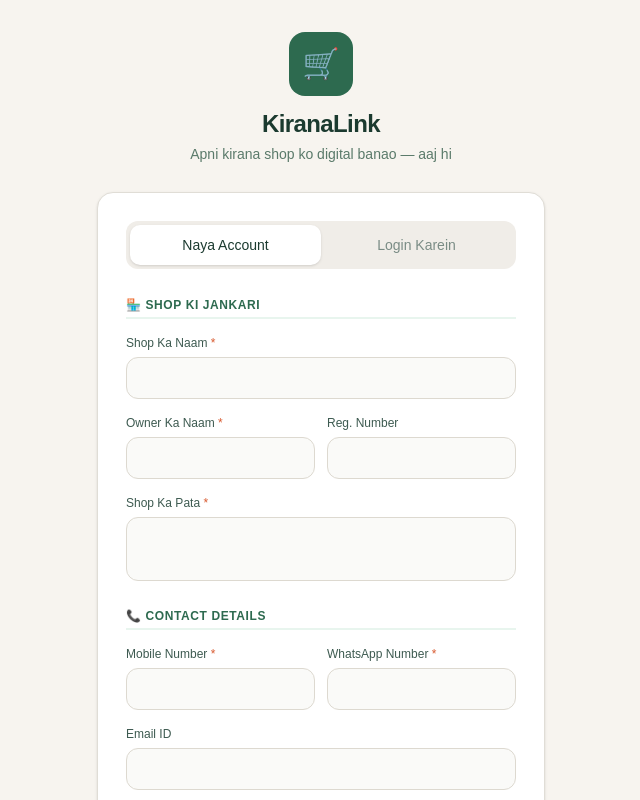
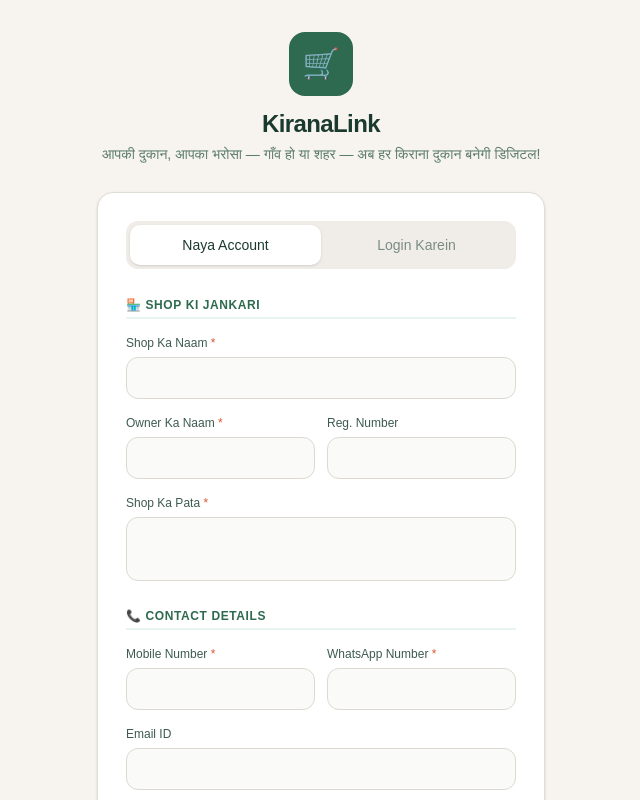
Before and after one commit to nthvsh/kiranalink-final, a Next.js app: page / in a window 1280 px wide. Shown: the top 800 px of the page, without its empty margins (319-959 px from the left). Built offline with nearby package versions, Linux system fonts and the light colour scheme.

Commit message:
Update page.tsx

```diff
--- a/src/app/page.tsx
+++ b/src/app/page.tsx
@@ -149,7 +149,7 @@ export default function HomePage() {
         <h1 className="text-2xl font-bold text-[#1B3A2F] tracking-tight">
           KiranaLink
         </h1>
-        <p className="text-sm text-[#5A7A6A] mt-1">Apni kirana shop ko digital banao — aaj hi</p>
+        <p className="text-sm text-[#5A7A6A] mt-1">आपकी दुकान, आपका भरोसा — गाँव हो या शहर — अब हर किराना दुकान बनेगी डिजिटल!</p>
       </div>
 
       <div className="bg-white rounded-2xl p-7 w-full max-w-md border border-[#E0DDD6] shadow-sm">
```
